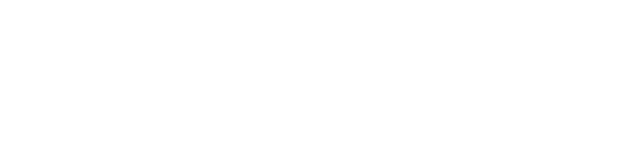
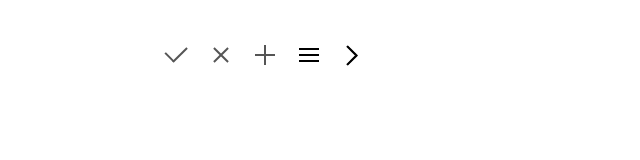
Before and after one commit to Go7hic/css-icon, a website: page index.html in a window 1280 px wide. Shown: the whole page, without its empty margins (0-640 px from the left). Drawn offline with Linux system fonts and the light colour scheme; the site is published under a folder, as on GitHub Pages, so addresses that start at the root find nothing.

Commit message:
update index.html

```diff
--- a/index.html
+++ b/index.html
@@ -4,7 +4,7 @@
 <head>
   <title></title>
   <meta charset="UTF-8">
-  <link href="/dist/cssicon.min.css" rel="stylesheet">
+  <link href="dist/cssicon.min.css" rel="stylesheet">
   <style>
     .container {
       width: 960px;
```
